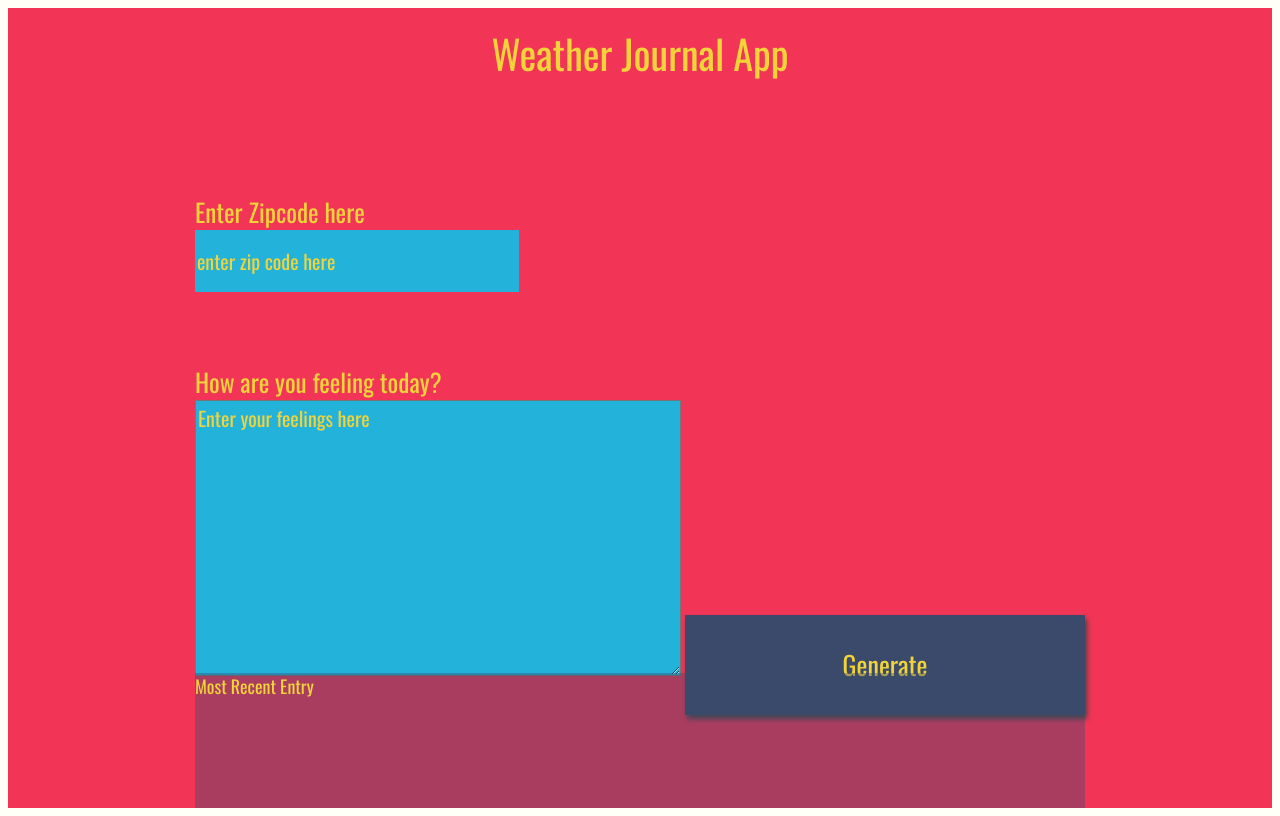
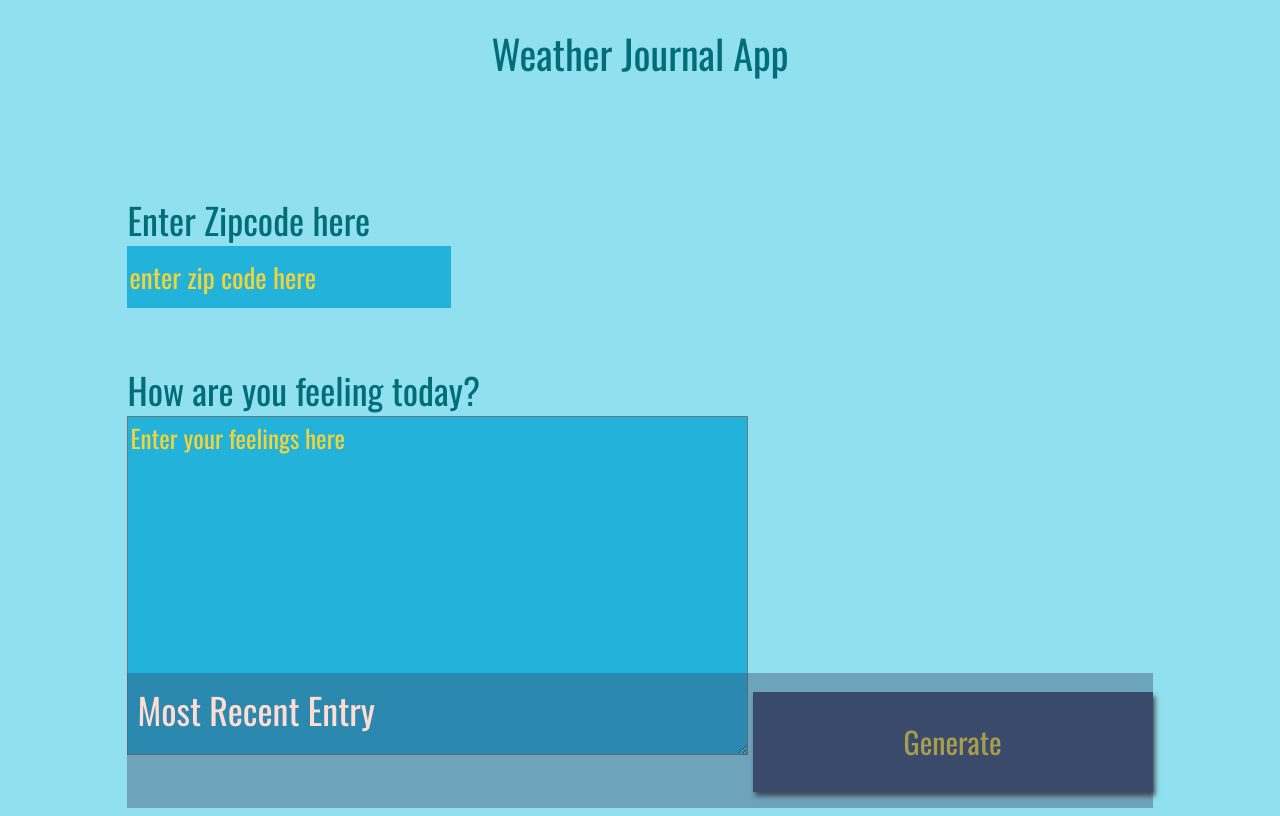
Before and after one commit to kobiljon-najmiddinov/weather-app, a website: page website/index.html in a window 1280 px wide. Drawn offline with nearby package versions, Linux system fonts and the light colour scheme; a web font is replaced by a local one.

Commit message:
style updates

```diff
--- a/website/index.html
+++ b/website/index.html
@@ -26,9 +26,9 @@
         <div class="holder entry">
             <div class="title">Most Recent Entry</div>
             <div id="entryHolder">
-                <div id="date"></div>
-                <div id="temp"></div>
-                <div id="content"></div>
+                <div class="entry-data" id="date"></div>
+                <div class="entry-data" id="temp"></div>
+                <div class="entry-data" id="content"></div>
             </div>
         </div>
     </div>
--- a/website/style.css
+++ b/website/style.css
@@ -1,5 +1,5 @@
 body {
-    background: #fffff8;
+    background: #90e0ef;
     font-family: -apple-system, BlinkMacSystemFont, sans-serif;
 
 }
@@ -9,8 +9,8 @@ body {
     grid-auto-rows: minmax(150px, auto);
     /* grid-template-columns:  */
     height: 100vh;
-    background: #f23557;
-    color: #f0d43a;
+    background: #90e0ef;
+    color: #006d77;
     justify-content: center;
     grid-gap: 1em;
     font-size: 20px;
@@ -26,6 +26,12 @@ body {
     background: rgba(59, 74, 107, .4);
 }
 
+.entry-data {
+    font-size: 30px;
+    color: #eaf4f4;
+    margin: 10px 0px 0px 10px;
+}
+
 #entryHolder {}
 
 #date {}
@@ -37,16 +43,19 @@ body {
 .headline {
     font-size: 2em;
     text-align: center;
+    /* height: 400px; */
 }
 
 .title {
-    font-size: ;
+    font-size: 2em;
+    color: #ffddd2;
+    padding: 10px 0px 0px 10px;
 }
 
 /*  Basic Styling To Override Default For Basic HTML Elements */
 label {
     display: block;
-    font-size: 1.4em;
+    font-size: 2em;
 }
 
 input {
@@ -54,8 +63,8 @@ input {
     height: 60px;
     width: 320px;
     background: #22b2da;
-    color: #f0d43a;
-    font-size: 20px;
+    color: #fffff8;
+    font-size: 27px;
     font-family: 'Oswald', sans-serif;
     border: none;
 }
@@ -65,7 +74,7 @@ button {
     height: 100px;
     background: #3b4a6b;
     color: #f0d43a;
-    font-size: 26px;
+    font-size: 30px;
     font-family: 'Oswald', sans-serif;
     border: none;
     box-shadow: 2px 4px 5px #444;
@@ -81,8 +90,8 @@ h1 {
 
 textarea {
     background: #22b2da;
-    color: #f0d43a;
-    font-size: 20px;
+    color: #fffff8;
+    font-size: 25px;
     font-family: 'Oswald', sans-serif;
 }
 
@@ -115,3 +124,5 @@ button:focus {
     font-family: 'Oswald', sans-serif;
 
 }
+
+/*Media query*/
```
